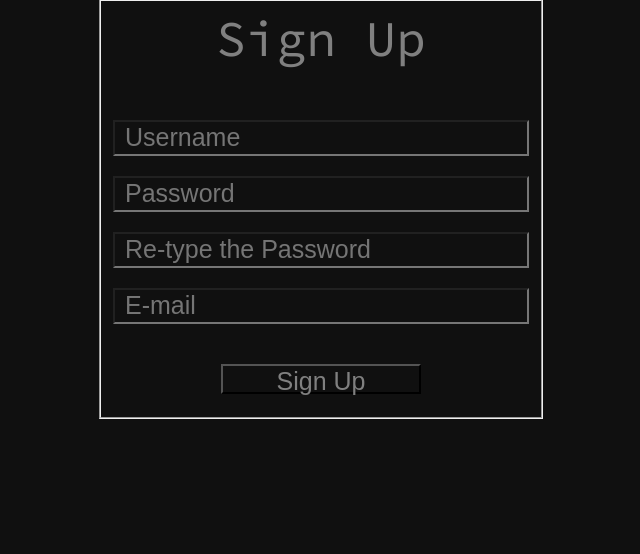
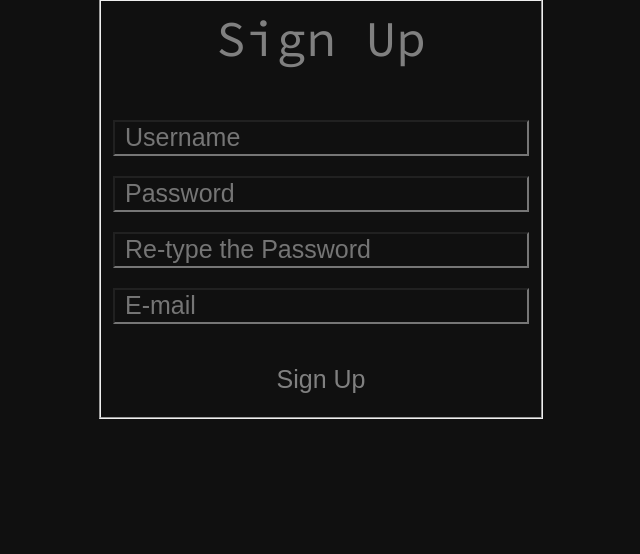
Before and after one commit to infodsm/deprecated-wargame, a Flask app: page /signup in a window 1280 px wide. Shown: the part 201-755 px from the top of the page, without its empty margins (319-959 px from the left). Run offline with Flask 2, Linux system fonts and the light colour scheme; some libraries are stand-ins or nearby versions.

Commit message:
[EDIT] login and signup button border delete

```diff
--- a/static/style.css
+++ b/static/style.css
@@ -79,6 +79,7 @@ input:focus{
   font-size:25px;
   background-color: #101010;
   color:gray;
+  border:0px;
 }
 button:focus{
   outline:none;
@@ -105,4 +106,5 @@ button:focus{
   font-size:25px;
   background-color: #101010;
   color:gray;
+  border:0px;
 }
```
